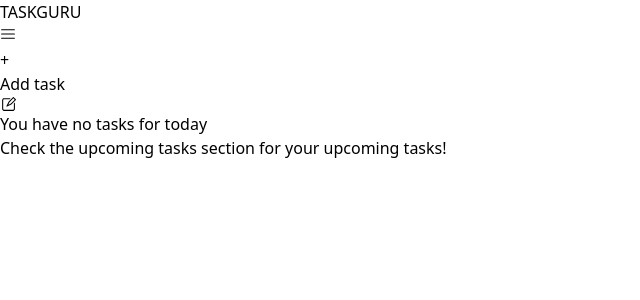
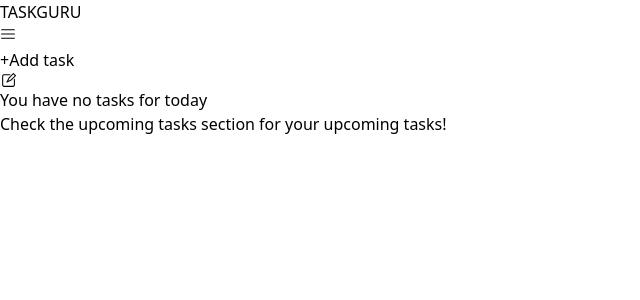
Before and after one commit to dhruv15803/Taskguru-frontend, a React (Vite) app: page / in a window 1280 px wide. Shown: the top 300 px of the page, without its empty margins (0-640 px from the left). Built offline with nearby package versions, Linux system fonts and the light colour scheme.

Commit message:
ui button fixes

```diff
--- a/src/Pages/TodayPending.jsx
+++ b/src/Pages/TodayPending.jsx
@@ -22,7 +22,7 @@
     <>
     <div className='flex gap-2 items-center mx-8 mt-12'>
         <button onClick={()=>setisTasks(!isTasks)} className='text-orange-500 text-3xl rounded-full hover:bg-orange-500 hover:text-white hover:duration-300'>{isTasks ? <ImCross/> : "+"}</button>
-        {isTasks ? <p className='text-orange-400'>Cancel task</p> :<p className='text-orange-400'>Add task</p>}
+        {isTasks ? <button onClick={()=>setisTasks(false)} className='text-orange-400'>Cancel task</button> :<button onClick={()=>setisTasks(true)} className='text-orange-400'>Add task</button>}
     </div>
     {isTasks ? <><form onSubmit={addTask} className='border-2 rounded-lg shadow-lg flex flex-col m-8 mt-24 p-4 gap-2'>
         <input value={formData.title} onChange={handleChange} className='border-b-2 p-2' type="text" name="title" id="" placeholder='Enter task'/>
```
